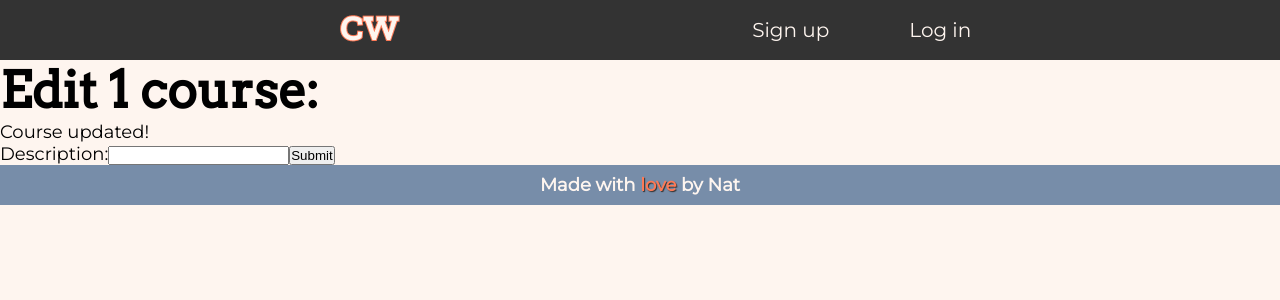
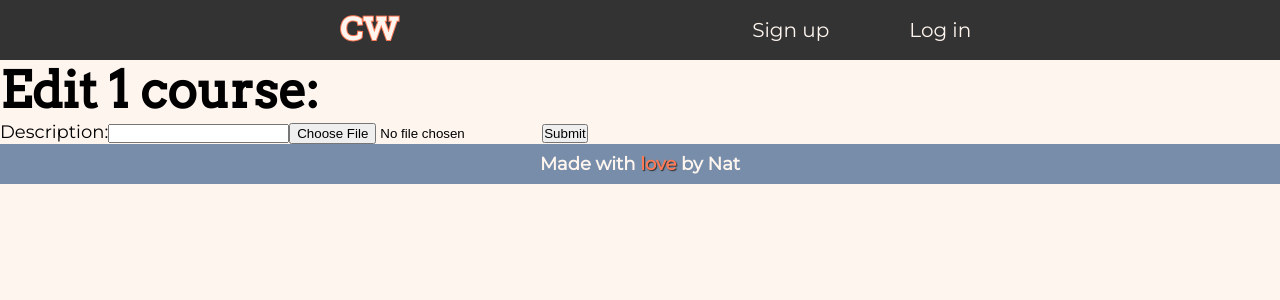
Before and after one commit to natalledm/creative-writing-LMS, a React (Create React App) app: page /courses/1/edit in a window 1280 px wide. Shown: the top 300 px of the page. Built offline with nearby package versions, Linux system fonts and the light colour scheme; no server answers; the database is empty.

Commit message:
Add file on edit course with size limit

```diff
--- a/src/pages/EditCoursePage.jsx
+++ b/src/pages/EditCoursePage.jsx
@@ -1,6 +1,7 @@
 import { useEffect, useState } from "react";
 import { useParams } from "react-router-dom";
 import { editDocument, readDocument } from "../scripts/fireStoreDB";
+import { uploadFile } from "../scripts/cloudStorage";
 
 export default function EditCoursePage() {
   const { courseId } = useParams();
@@ -8,6 +9,8 @@ export default function EditCoursePage() {
   const [course, setCourse] = useState({});
 
   const [description, setDescription] = useState("");
+  const [file, setFile] = useState({ name: "" });
+
   const [isRefreshNedded, setIsRefreshNeeded] = useState(false);
   const [isSuccessful, setIsSuccessful] = useState(false);
 
@@ -24,9 +27,17 @@ export default function EditCoursePage() {
   async function onSubmit(event) {
     event.preventDefault();
 
+    const fileUrl = await uploadFile(`courses/${courseId}/${file.name}`, file);
+
     const newData = {
       description: description,
       link: "abc",
+      files: [
+        {
+          fileName: file.name,
+          url: fileUrl,
+        },
+      ],
     };
 
     try {
@@ -40,10 +51,24 @@ export default function EditCoursePage() {
     }
   }
 
+  function addFile(file) {
+    const SIZE_LIMIT = 10 * 1024 * 1024;
+    if (file.size > SIZE_LIMIT) {
+      alert("File is bigger than 10mb, please choose a smaller file");
+      return;
+    }
+    setFile(file);
+  }
+
+  function onFileChange(event) {
+    event.preventDefault();
+    addFile(event.target.files[0]);
+  }
+
   return (
     <div>
       <h2>Edit {courseId} course:</h2>
-      {setIsSuccessful ? <p>Course updated!</p> : null}
+      {isSuccessful ? <p>Course updated!</p> : null}
       <form onSubmit={onSubmit}>
         <label>
           Description:
@@ -53,6 +78,7 @@ export default function EditCoursePage() {
             onChange={(event) => setDescription(event.target.value)}
           />
         </label>
+        <input type="file" name={file.name} onChange={onFileChange} />
         <button>Submit</button>
       </form>
     </div>
--- a/src/scripts/cloudStorage.js
+++ b/src/scripts/cloudStorage.js
@@ -5,8 +5,8 @@ import { getDownloadURL, uploadBytes, deleteObject } from "firebase/storage";
 // Project file
 import { cloudStorage } from "./connectToFirebase";
 
-// Methods
-export async function createFile(filePath, file) {
+// Upload file
+export async function uploadFile(filePath, file) {
   const fileReference = ref(cloudStorage, filePath);
 
   await uploadBytes(fileReference, file);
```
